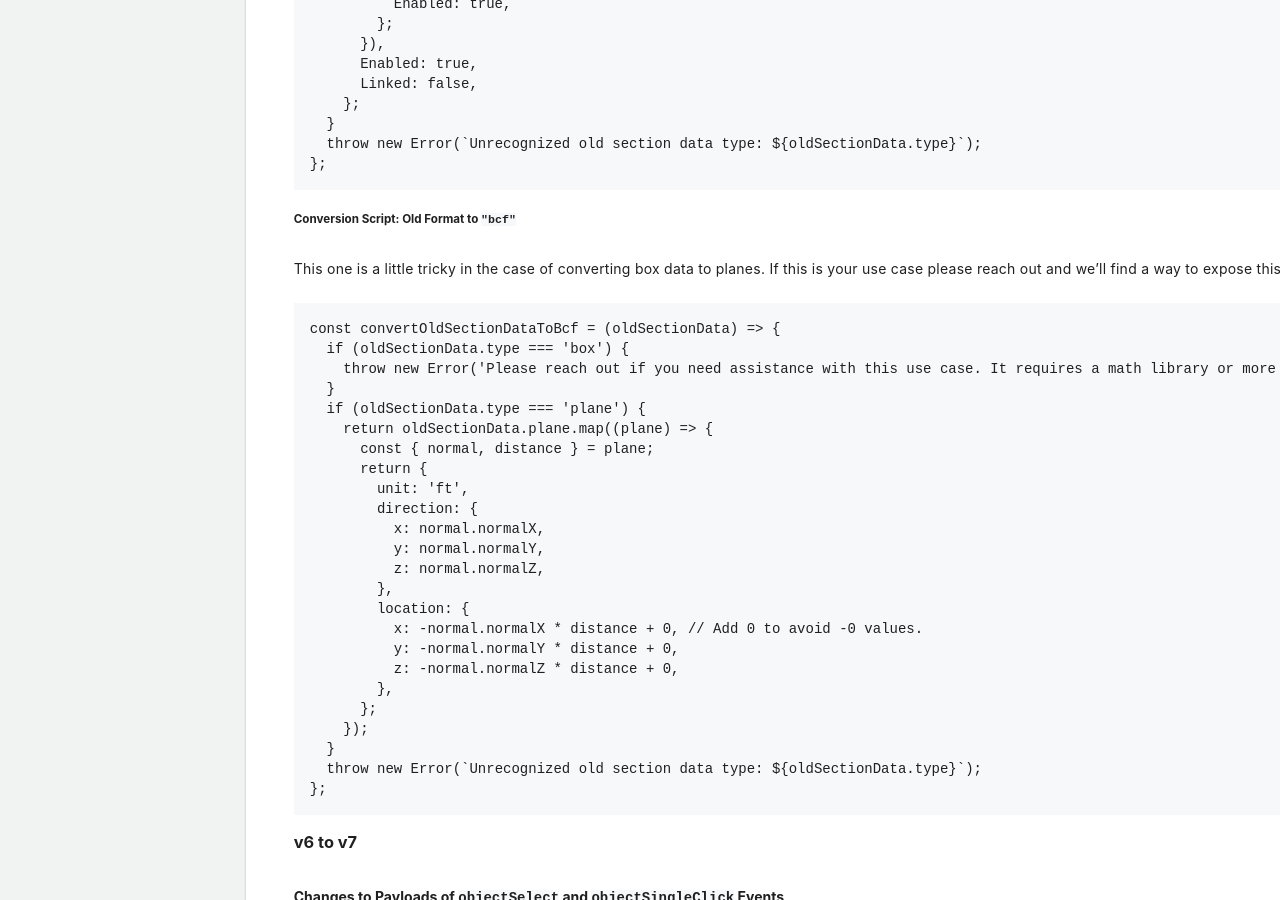
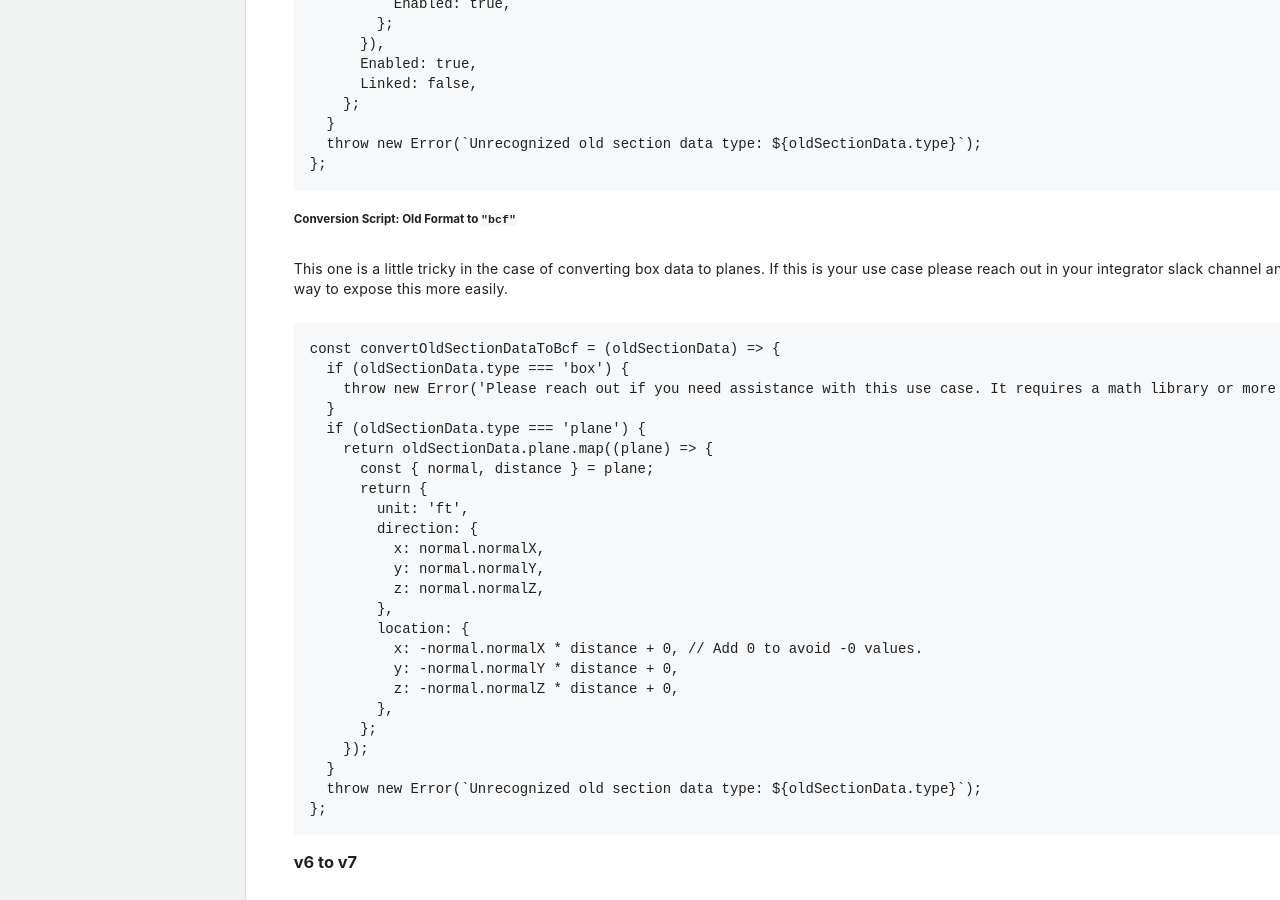
Before and after one commit to procore/documentation, a Jekyll site: the page built from bim_webviewer/bim_web_viewer.md, in a window 1280 px wide and 900 px high, scrolled down 71887 px. Built offline with Jekyll 4.4.1, drawn with Linux system fonts in a browser that asks for light colours; comment, search, counter and statistics services are not loaded.

Commit message:
Update bim_webviewer/bim_web_viewer.md

````diff
--- a/bim_webviewer/bim_web_viewer.md
+++ b/bim_webviewer/bim_web_viewer.md
@@ -3502,7 +3502,7 @@ const convertOldSectionDataToAutodesk = (oldSectionData) => {
 
 ##### Conversion Script: Old Format to `"bcf"`
 
-This one is a little tricky in the case of converting box data to planes. If this is your use case please reach out and we'll find a way to expose this more easily.
+This one is a little tricky in the case of converting box data to planes. If this is your use case please reach out in your integrator slack channel and we'll find a way to expose this more easily.
 
 ```js
 const convertOldSectionDataToBcf = (oldSectionData) => {
````
